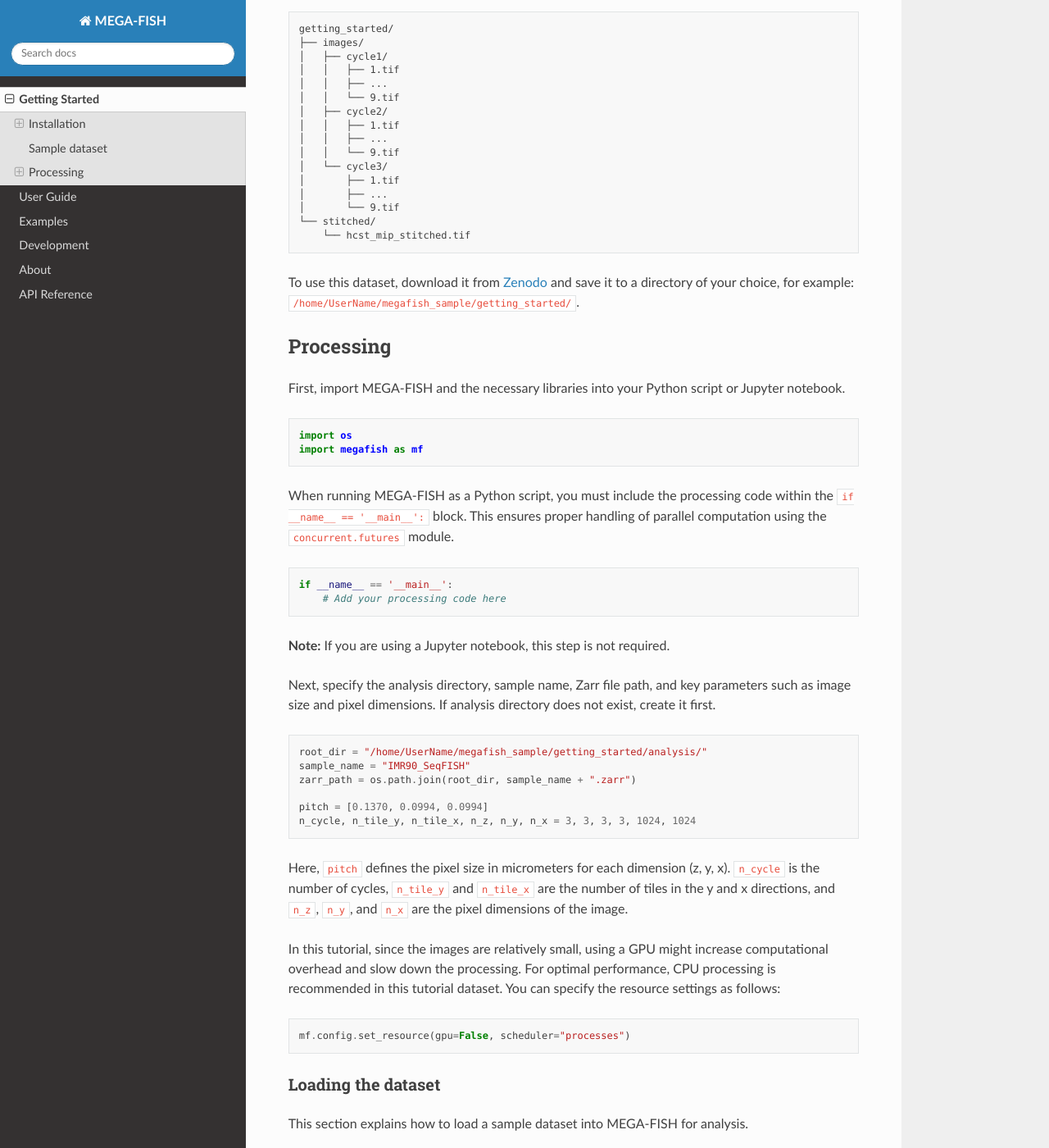
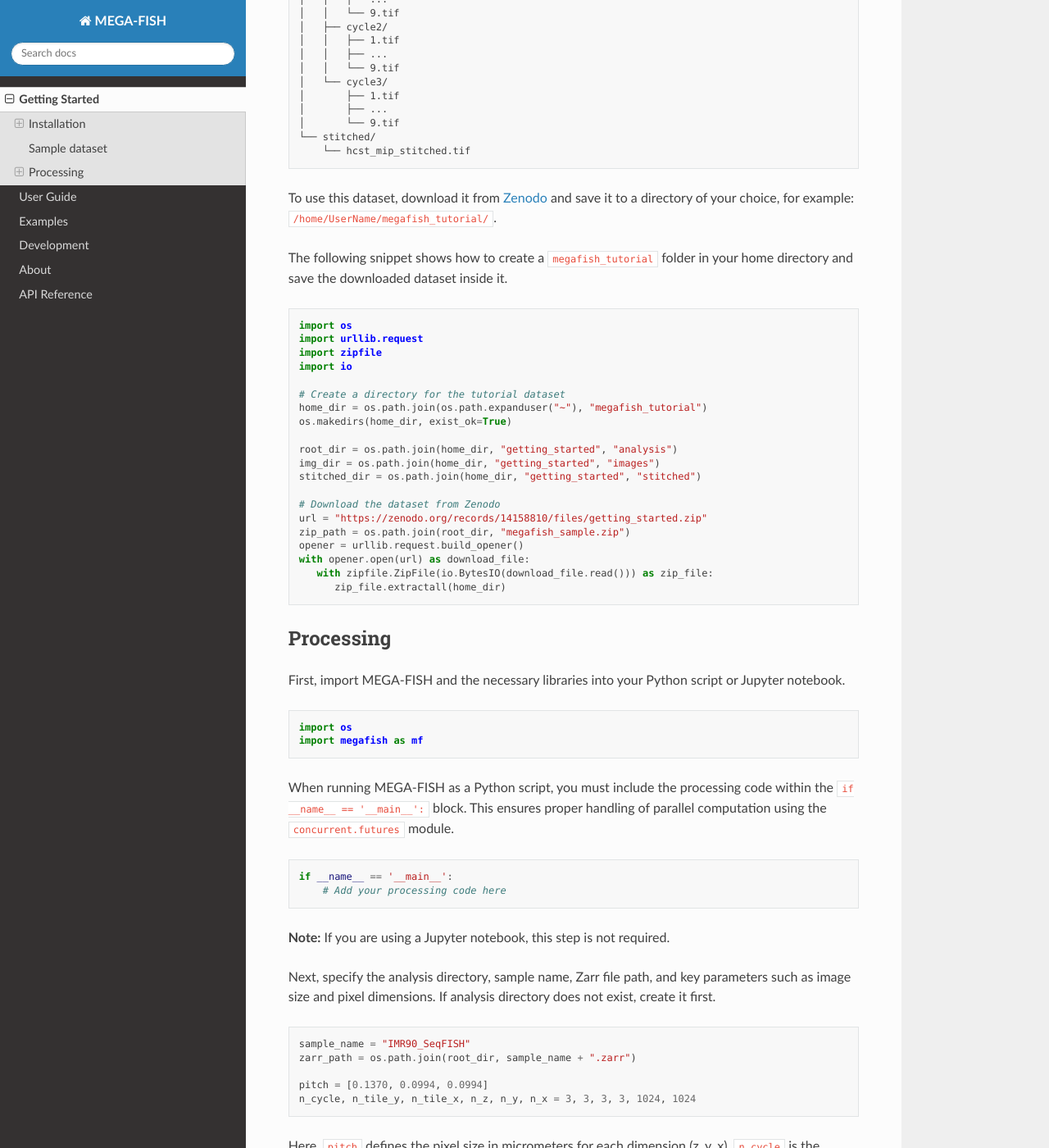
Before and after one commit to yumaitou/megafish, a Sphinx documentation site: the page built from docs/getting_started.rst, in a window 1280 px wide and 1400 px high, scrolled down 2092 px. Shown: the whole window at 82% size. Built offline with Sphinx 7.4.7 and the Read the Docs theme 3.1.0, drawn with Linux system fonts in a browser that asks for light colours; some of the changed text lies outside the part shown.

Commit message:
Update getting_started documentation with corrected paths and additional dataset download instructions

```diff
--- a/docs/about.rst
+++ b/docs/about.rst
@@ -87,6 +87,9 @@
 Bug Fixes
   * Fix sample name extraction in CSV and TIFF file saving functions.
 
+Documentation
+  * Update getting_started documentation with corrected paths and additional dataset download instructions.
+  * Fix minor typos in code snippets.
 
 0.1.1 (2024-11-13)
 ----------------------
--- a/docs/getting_started.rst
+++ b/docs/getting_started.rst
@@ -105,7 +99,32 @@
     └── stitched/
         └── hcst_mip_stitched.tif
 
-To use this dataset, download it from `Zenodo <https://doi.org/10.5281/zenodo.14158810>`_ and save it to a directory of your choice, for example: ``/home/UserName/megafish_sample/getting_started/``.
+To use this dataset, download it from `Zenodo <https://doi.org/10.5281/zenodo.14158810>`_ and save it to a directory of your choice, for example: ``/home/UserName/megafish_tutorial/``.
+
+The following snippet shows how to create a ``megafish_tutorial`` folder in your home directory and save the downloaded dataset inside it.
+
+.. code-block:: python
+
+   import os
+   import urllib.request
+   import zipfile
+   import io
+
+   # Create a directory for the tutorial dataset
+   home_dir = os.path.join(os.path.expanduser("~"), "megafish_tutorial")
+   os.makedirs(home_dir, exist_ok=True)
+
+   root_dir = os.path.join(home_dir, "getting_started", "analysis")
+   img_dir = os.path.join(home_dir, "getting_started", "images")
+   stitched_dir = os.path.join(home_dir, "getting_started", "stitched")
+
+   # Download the dataset from Zenodo
+   url = "https://zenodo.org/records/14158810/files/getting_started.zip"
+   zip_path = os.path.join(root_dir, "megafish_sample.zip")
+   opener = urllib.request.build_opener()
+   with opener.open(url) as download_file:
+      with zipfile.ZipFile(io.BytesIO(download_file.read())) as zip_file:
+         zip_file.extractall(home_dir)
 
 
 Processing
@@ -133,7 +152,6 @@
 
 .. code-block:: python
 
-   root_dir = "/home/UserName/megafish_sample/getting_started/analysis/"
    sample_name = "IMR90_SeqFISH"
    zarr_path = os.path.join(root_dir, sample_name + ".zarr")
 
@@ -148,7 +166,7 @@
 
 .. code-block:: python
 
-   mf.config.set_resource(gpu=False, scheduler="processes")
+   mf.config.set_resource(gpu=False, scheduler="synchronous")
 
 Loading the dataset
 ---------------------
@@ -162,7 +180,6 @@
 
    .. code-block:: python
 
-        img_dir = "/home/UserName/megafish_sample/getting_started/images/"
         dirlist_path = os.path.join(root_dir, sample_name + "_directorylist.csv")
         mf.load.make_dirlist(dirlist_path, img_dir)
 
@@ -304,7 +321,6 @@
 
    .. code-block:: python
 
-        stitched_dir = "/home/UserName/megafish_sample/getting_started/stitched/"
         stitched_path = os.path.join(stitched_dir, "hcst_mip_stitched.tif")
         mf.load.stitched_tif(
             zarr_path, "stitched", stitched_path, n_tile_y, n_tile_x)
@@ -431,7 +447,7 @@
                 "rna2_mip_reg_dog_lmx_ith_cnt"]
         group_seg = "hcst_mip_reg_slc_gbr_bin_wts_msl_fil_seg"
         channels = [2, 3]
-        genename_path = "/home/UserName/megafish_sample/getting_started/analysis/IMR90_SeqFISH_genename.csv"
+        genename_path = os.path.join(root_dir, "IMR90_SeqFISH_genename.csv")
         group_out = "rna_cnt"
         mf.seqfish.count_summary(
             zarr_path, groups, group_seg, group_out, channels, genename_path)
```
Also changed, not shown: other parts of docs/getting_started.rst (+2 -8 lines).
